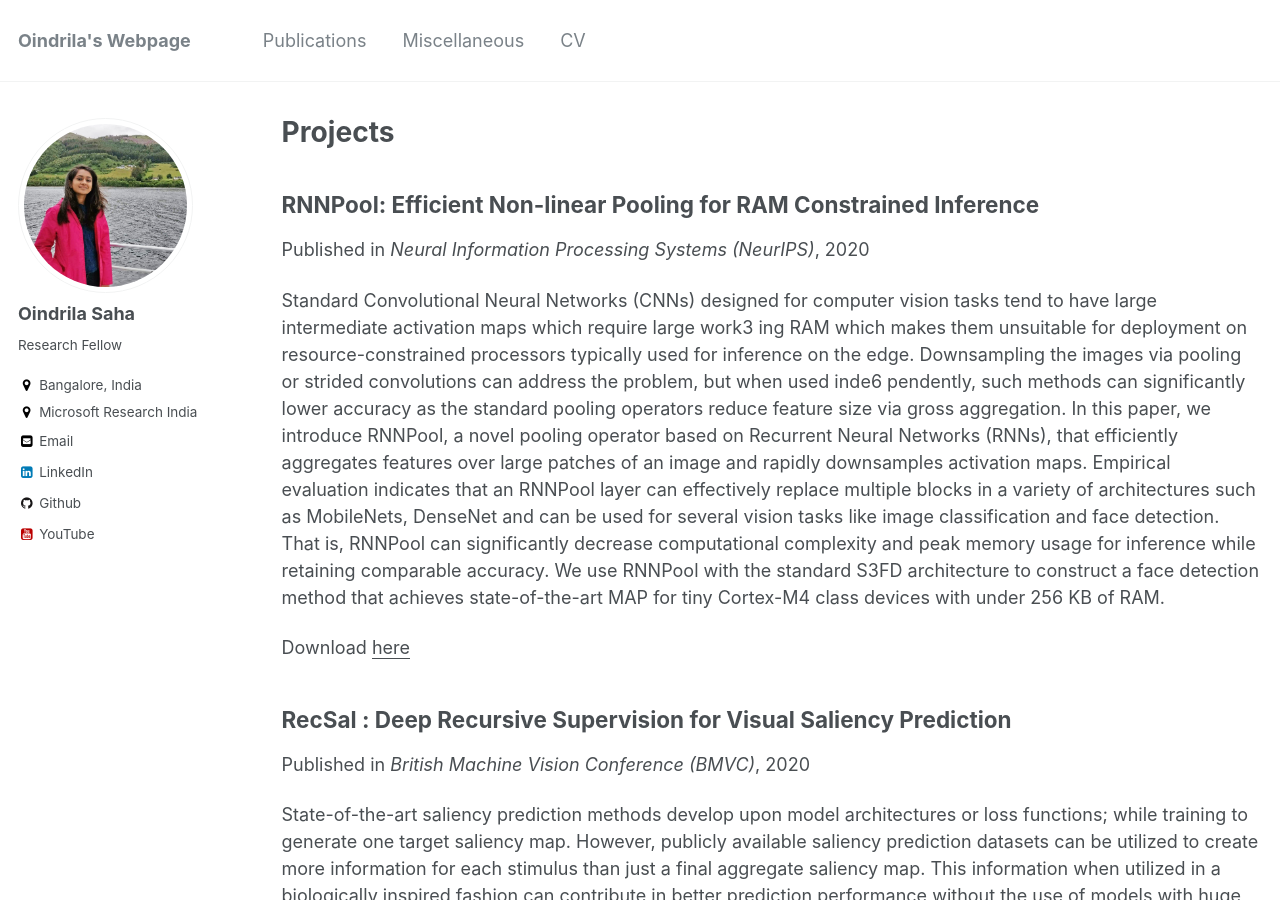
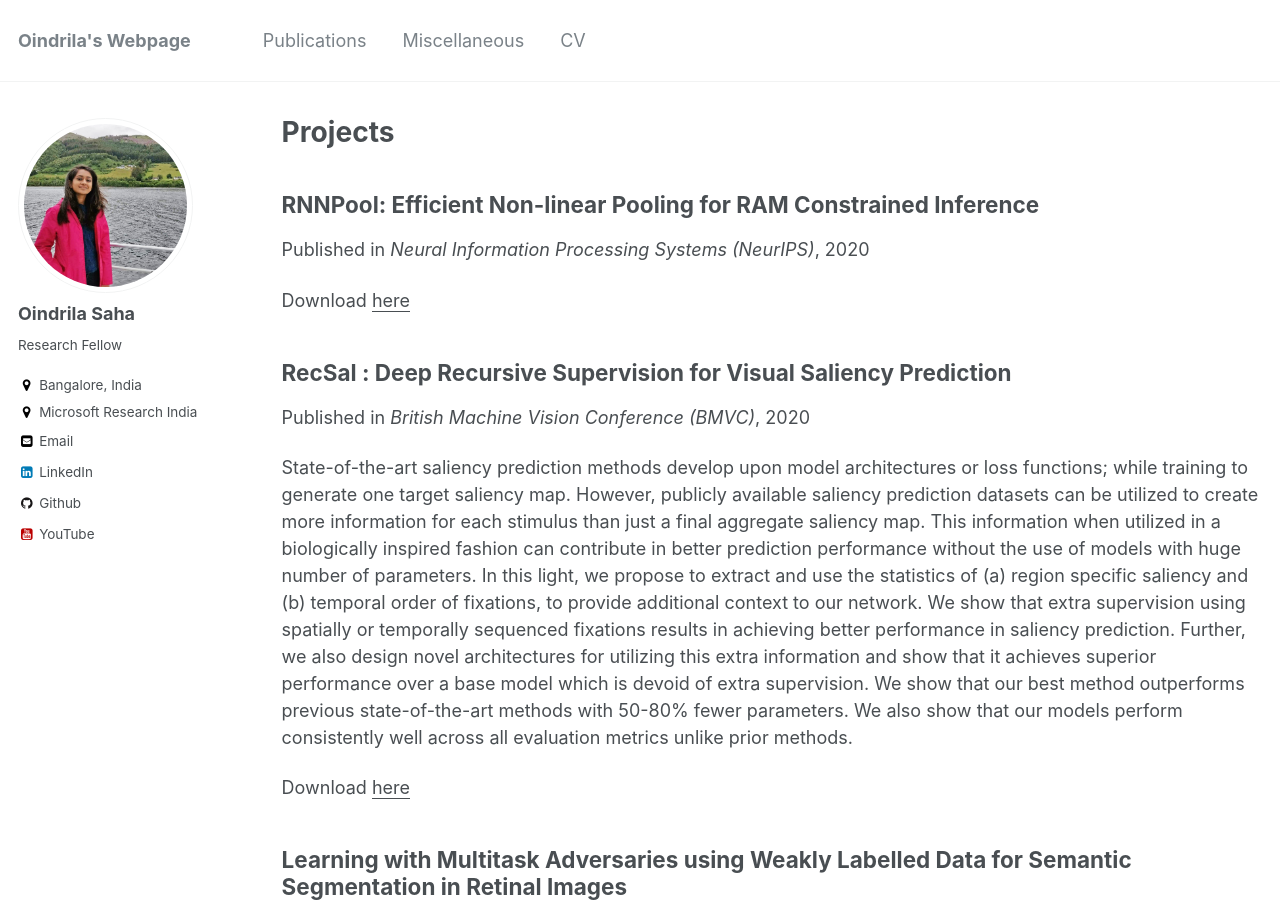
Before and after one commit to oindrilasaha/oindrilasaha.github.io, a Jekyll site: the page built from _pages/projects.md, in a window 1280 px wide and 900 px high. Built offline with Jekyll 4.4.1, drawn with Linux system fonts in a browser that asks for light colours.

Commit message:
Update rnnpool.md

```diff
--- a/_publications/rnnpool.md
+++ b/_publications/rnnpool.md
@@ -2,21 +2,7 @@
 title: "RNNPool: Efficient Non-linear Pooling for RAM Constrained Inference"
 collection: publications
 permalink: /publication/rnnpool
-excerpt: 'Standard Convolutional Neural Networks (CNNs) designed for computer vision
-tasks tend to have large intermediate activation maps which require large work3 ing RAM which makes them unsuitable for deployment on resource-constrained
-processors typically used for inference on the edge. Downsampling the images
-via pooling or strided convolutions can address the problem, but when used inde6 pendently, such methods can significantly lower accuracy as the standard pooling
-operators reduce feature size via gross aggregation. In this paper, we introduce
-RNNPool, a novel pooling operator based on Recurrent Neural Networks (RNNs),
-that efficiently aggregates features over large patches of an image and rapidly
-downsamples activation maps. Empirical evaluation indicates that an RNNPool
-layer can effectively replace multiple blocks in a variety of architectures such as
-MobileNets, DenseNet and can be used for several vision tasks like image
-classification and face detection. That is, RNNPool can significantly decrease
-computational complexity and peak memory usage for inference while retaining
-comparable accuracy. We use RNNPool with the standard S3FD architecture
-to construct a face detection method that achieves state-of-the-art MAP for tiny
-Cortex-M4 class devices with under 256 KB of RAM.'
+excerpt:
 date: 2020-09-30
 venue: 'Neural Information Processing Systems (NeurIPS)'
 paperurl: 'https://arxiv.org/pdf/2002.11921.pdf'
```
